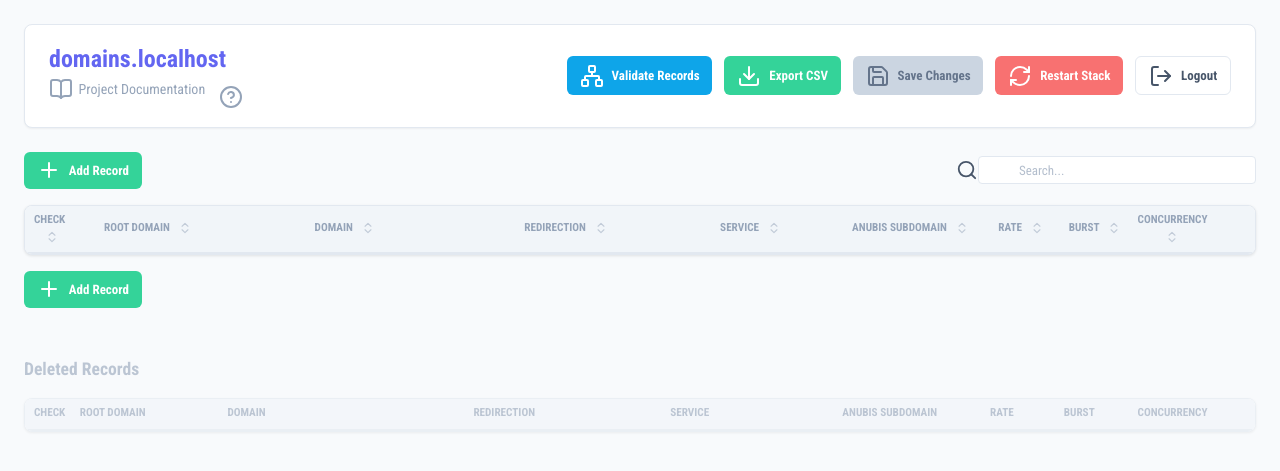
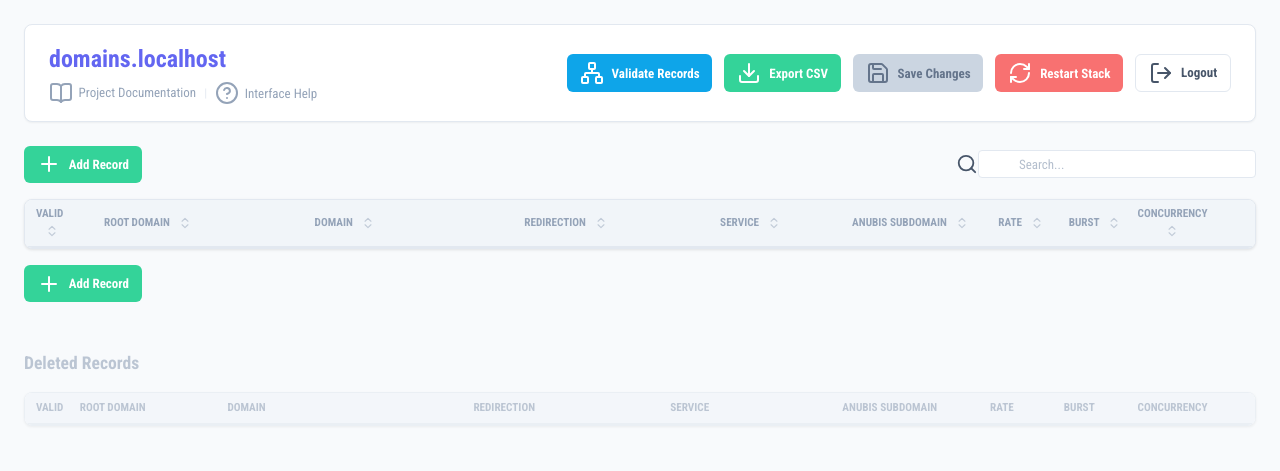
Before and after one commit to pinano/traefik-crowdsec-anubis-grafana, a Flask app: page / in a window 1280 px wide. Shown: the top 471 px of the page. Run offline with Flask 3, Linux system fonts and the light colour scheme; the visitor is signed in with stand-in values (Sample User, id 1); data that the repository does not hold is empty.

Commit message:
improve help ui

```diff
--- a/config/domain-manager/static/style.css
+++ b/config/domain-manager/static/style.css
@@ -68,42 +68,35 @@ header {
     color: var(--primary-color);
 }
 
+.logo-subtitles {
+    display: flex;
+    align-items: center;
+    gap: 0.5rem;
+    margin-top: 0.25rem;
+}
+
 .logo .subtitle-link {
-    font-size: 0.875rem;
+    font-size: 0.8125rem;
     color: var(--text-muted);
     text-decoration: none;
     display: inline-flex;
     align-items: center;
     gap: 0.35rem;
-    transition: color 0.2s;
+    transition: all 0.2s;
+    background: transparent;
+    border: none;
+    padding: 0;
+    cursor: pointer;
+    font-family: inherit;
 }
 
 .logo .subtitle-link:hover {
     color: var(--primary-color);
 }
 
-.help-btn {
-    background: transparent;
-    border: none;
-    color: var(--text-muted);
-    cursor: pointer;
-    transition: all 0.2s;
-    display: inline-flex;
-    align-items: center;
-    justify-content: center;
-    padding: 2px;
-    margin-left: 0.5rem;
-    vertical-align: middle;
-}
-
-.help-btn:hover {
-    color: var(--primary-color);
-    transform: scale(1.1);
-}
-
-.help-btn i {
-    width: 18px;
-    height: 18px;
+.subtitle-separator {
+    color: var(--border-color);
+    font-size: 0.75rem;
 }
 
 .logo .subtitle-link i {
--- a/config/domain-manager/templates/index.html
+++ b/config/domain-manager/templates/index.html
@@ -29,13 +29,16 @@
         <header>
             <div class="logo">
                 <h1>domains.{{ domain }}</h1>
-                <a href="https://github.com/pinano/traefik-crowdsec-anubis-grafana" target="_blank"
-                    class="subtitle-link">
-                    <i data-lucide="book-open"></i> Project Documentation
-                </a>
-                <button id="help-btn" class="help-btn" title="Usage Instructions">
-                    <i data-lucide="help-circle"></i>
-                </button>
+                <div class="logo-subtitles">
+                    <a href="https://github.com/pinano/traefik-crowdsec-anubis-grafana" target="_blank"
+                        class="subtitle-link">
+                        <i data-lucide="book-open"></i> Project Documentation
+                    </a>
+                    <span class="subtitle-separator">|</span>
+                    <button id="help-btn" class="subtitle-link help-link-btn" title="Usage Instructions">
+                        <i data-lucide="help-circle"></i> Interface Help
+                    </button>
+                </div>
             </div>
             <div class="actions">
                 <button id="check-btn" class="btn btn-info" style="color: white; background-color: #0ea5e9;">
@@ -69,7 +72,7 @@
             <div class="table-container">
                 <table id="domains-table">
                     <thead>
-                        <th class="sortable" data-sort="_status">Check
+                        <th class="sortable" data-sort="_status">Valid
                             <i data-lucide="chevrons-up-down" class="sort-icon default"></i>
                             <i data-lucide="chevron-up" class="sort-icon asc"></i>
                             <i data-lucide="chevron-down" class="sort-icon desc"></i>
@@ -133,7 +136,7 @@
                     <table id="deleted-domains-table">
                         <thead>
                             <tr>
-                                <th>Check</th>
+                                <th>Valid</th>
                                 <th>Root Domain</th>
                                 <th>Domain</th>
                                 <th>Redirection</th>
```
